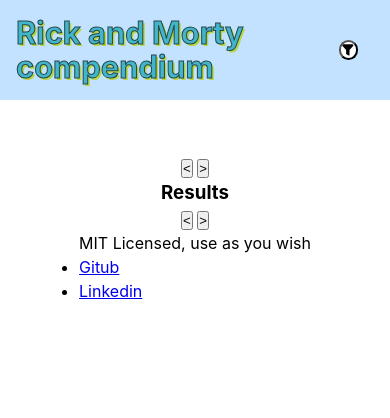
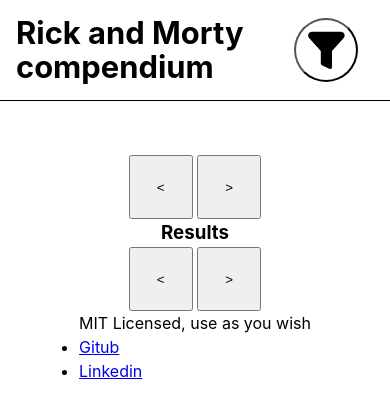
Before and after one commit to VonRiddarn/rick-and-morty-compendium, a website built with Vite: page index.html in a window 390 px wide. Built offline with nearby package versions, Linux system fonts and the light colour scheme; no server answers.

Commit message:
feat: moved header from its own file to style.scss.

```diff
--- a/src/sass/layout/_header.scss
+++ /dev/null
@@ -1,64 +0,0 @@
-// Desktop
-$h1-size-desktop: calc(3vw + 1.2em);
-$header-size-desktop: 10vw; // TODO: Use a mixin to set this instead. So we send something like button($size: 10vw) -- @mobile ($size: 15vw) or whatever
-$button-size-desktop: 5vw;
-
-$button-hover-color: blue;
-
-header {
-	display: flex;
-	align-items: center;
-	justify-content: space-between;
-
-	background-color: rgb(194, 226, 255);
-	width: 100%;
-	padding: 1rem;
-
-	> * {
-		display: inline;
-	}
-
-	div {
-		display: flex;
-	}
-
-	button {
-
-		display: flex;
-		align-items: center;
-		justify-content: center;
-		background-color: rgb(255, 255, 255);
-		color: black;
-		border-radius: 50%;
-
-		margin: 0 1rem;
-		min-width: $button-size-desktop;
-		min-height: $button-size-desktop;
-
-		font-size: calc($button-size-desktop / 2);
-
-
-		svg {
-			max-width: calc($button-size-desktop * 0.7);
-			max-height: calc($button-size-desktop * 0.7);
-		}
-	}
-
-	button:hover:not(.disabled) {
-		cursor: pointer;
-		color: blue;
-	}
-
-	#header-btn-favorites:hover {
-		color: red;
-	}
-
-	h1 {
-		color: #40b5cb;
-		text-shadow: #b7d640 2px 2px;
-		font-size: $h1-size-desktop;
-		line-height: 1.1;
-		-webkit-text-stroke-width: 1px;
-		-webkit-text-stroke-color: #284649;
-	}
-}
--- a/src/style.scss
+++ b/src/style.scss
@@ -2,7 +2,6 @@
 @use "/src/sass/base/force-hidden";
 @use "/src/sass/base/scrollbar";
 @use "/src/sass/base/unselectable";
-@use "/src/sass/layout/header";
 
 :root {
 
@@ -20,9 +19,52 @@
 }
 
 header {
+	display: flex;
+	align-items: center;
+	justify-content: space-between;
+
+	background-color: white;
+	border-bottom: 1px solid black;
+
 	position: fixed;
 	top: 0;
+
+	width: 100%;
+	min-height: 4rem;
 	max-height: 8rem;
+
+	padding: 1rem;
+
+	div {
+		display: flex;
+	}
+
+	button {
+		background-color: rgb(255, 255, 255);
+		color: black;
+		border-radius: 50%;
+
+		margin: 0 1rem;
+		min-width: 64px;
+		min-height: 64px;
+
+		cursor: pointer;
+
+		svg {
+			vertical-align: middle;
+			max-width: calc(64px * 0.7);
+			max-height: calc(64px * 0.7);
+		}
+
+		&:hover {
+			color: blue;
+		}
+	}
+
+	h1 {
+		font-size: calc(3vw + 1.2em);
+		line-height: 1.1;
+	}
 }
 
 main {
@@ -32,6 +74,12 @@
 
 	margin-top: calc(10rem - 1.2vw);
 	width: 100%;
+
+	button {
+		aspect-ratio: 1 / 1;
+		width: 64px;
+	}
+
 }
 
 #card-container {
```
